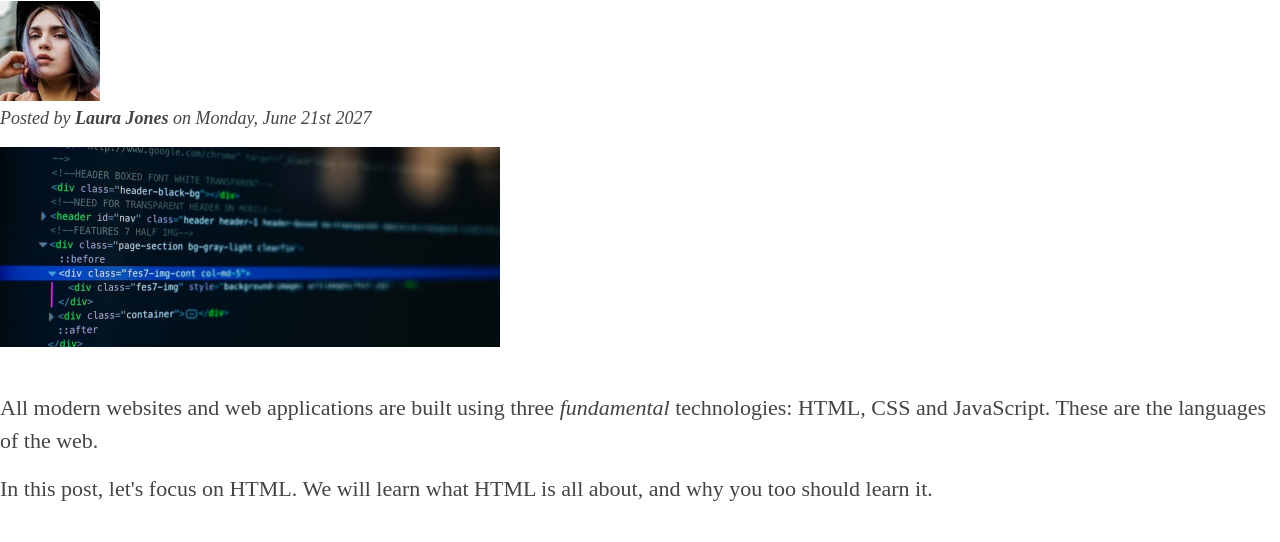
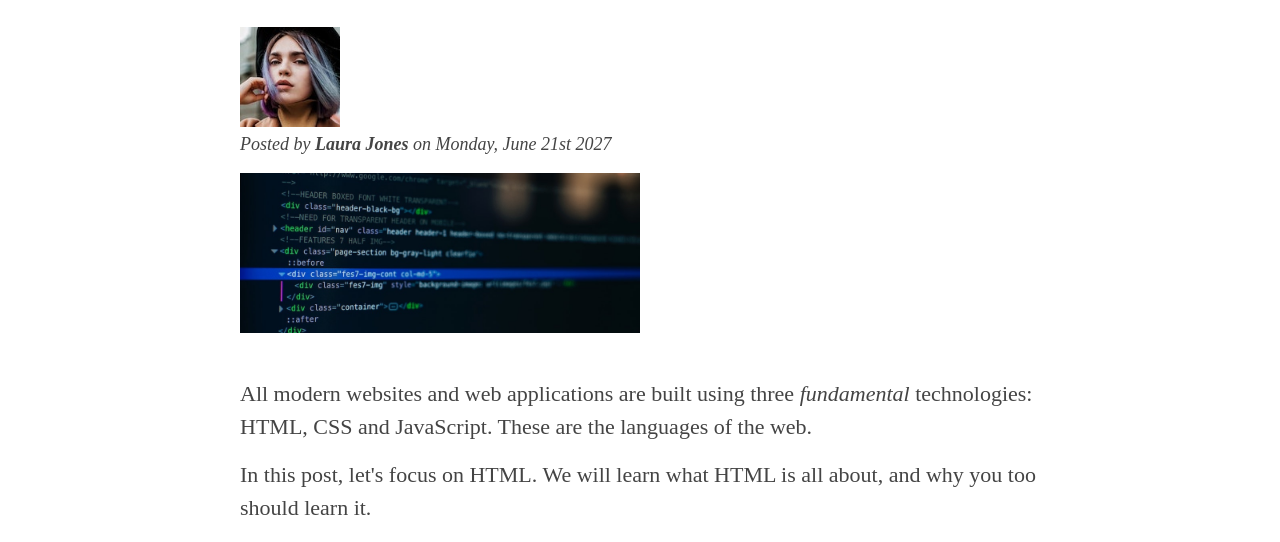
Before and after one commit to LakshyaDhingra/CodeMagazine, a plain HTML site: page index.html in a window 1280 px wide. Shown: the part 240-782 px from the top of the page. Drawn offline with Linux system fonts and the light colour scheme.

Commit message:
Adding dimensions and centering page

```diff
--- a/index.html
+++ b/index.html
@@ -11,6 +11,7 @@
     <!--
     This is what a comment in HTML looks like
     -->
+    <div class="container">
       <header class="main-header">
         <h1>📘 The Code Magazine</h1>
 
@@ -40,6 +41,7 @@
             alt="HTML Code on a Screen"
             width="500"
             height="200"
+            class="post-img"
           />
         </header>
 
@@ -50,8 +52,8 @@
           web.
         </p>
         <p>
-        In this post, let's focus on HTML. We will learn what HTML is all about,
-        and why you too should learn it.
+          In this post, let's focus on HTML. We will learn what HTML is all
+          about, and why you too should learn it.
         </p>
 
         <h3>What is HTML?</h3>
@@ -64,8 +66,8 @@
 
         <p>
           HTML consists of elements that describe different types of content:
-        paragraphs, links, headings, images, video, etc. Web browsers understand
-        HTML and render HTML code as websites.
+          paragraphs, links, headings, images, video, etc. Web browsers
+          understand HTML and render HTML code as websites.
         </p>
 
         <p>In HTML, each element is made up of 3 parts:</p>
@@ -92,8 +94,8 @@
         <h3>Why should you learn HTML?</h3>
 
         <p>
-        There are countless reasons for learning the fundamental language of the
-        web. Here are 5 of them:
+          There are countless reasons for learning the fundamental language of
+          the web. Here are 5 of them:
         </p>
 
         <ul>
@@ -148,5 +150,6 @@
       <footer>
         <p id="copyright">Copyright &copy; 2027 The Code Magazine.</p>
       </footer>
+    </div>
   </body>
 </html>
--- a/style.css
+++ b/style.css
@@ -8,10 +8,18 @@ body {
   border-top: 10px solid #1098ad;
 }
 
+.container {
+  width: 800px;
+  /* margin-left: auto;
+  margin-right: auto; */
+  margin: 0 auto;
+}
+
 .main-header {
   background-color: #f7f7f7;
   padding: 20px 40px;
   margin-bottom: 60px;
+  height: 80px;
 }
 
 nav {
@@ -154,6 +162,12 @@ a:hover {
 a:active {
   font-style: italic;
 }
+
+.post-img {
+  width: 50%;
+  height: auto;
+}
+
 /* LVHA */
 
 /* Resolving Conflicts */
```
Lines whose indentation alone changed are shown as unchanged.
